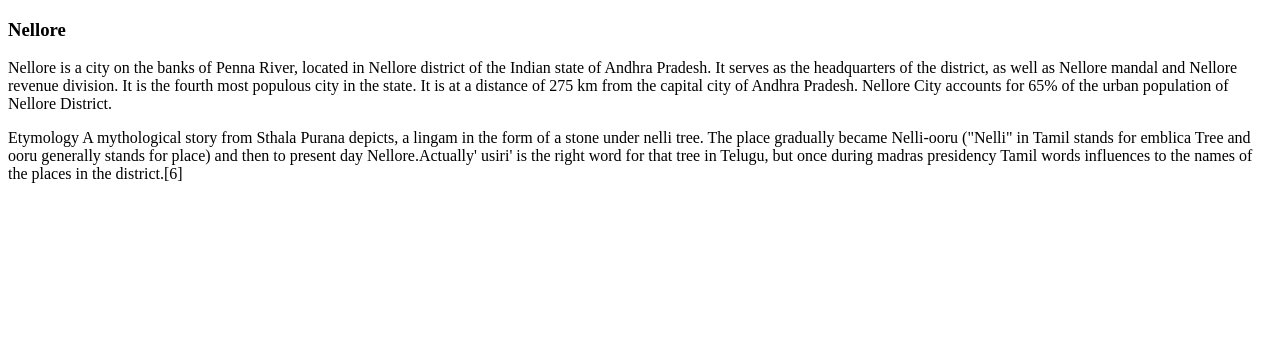
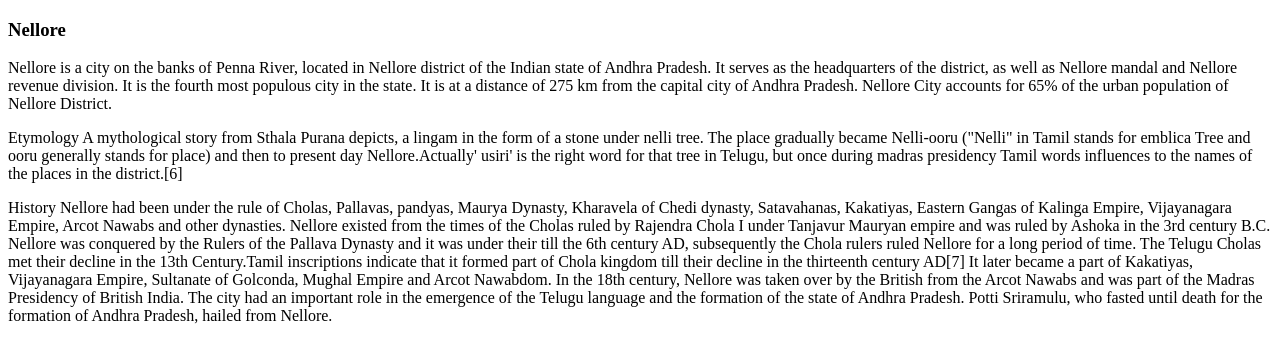
Before and after one commit to JD14133/Intellipaat-capstone-project, a plain HTML site: page index.html in a window 1280 px wide. Drawn offline with Linux system fonts and the light colour scheme.

Commit message:
Nellore histroy commit by JD

```diff
--- a/index.html
+++ b/index.html
@@ -10,5 +10,13 @@
 
 <p>Etymology
     A mythological story from Sthala Purana depicts, a lingam in the form of a stone under nelli tree. The place gradually became Nelli-ooru ("Nelli" in Tamil stands for emblica Tree and ooru generally stands for place) and then to present day Nellore.Actually' usiri' is the right word for that tree in Telugu, but once during madras presidency Tamil words influences to the names of the places in the district.[6]</p>
+
+<p>History
+Nellore had been under the rule of Cholas, Pallavas, pandyas, Maurya Dynasty, Kharavela of Chedi dynasty, Satavahanas, Kakatiyas, Eastern Gangas of Kalinga Empire, Vijayanagara Empire, Arcot Nawabs and other dynasties.
+
+Nellore existed from the times of the Cholas ruled by Rajendra Chola I under Tanjavur Mauryan empire and was ruled by Ashoka in the 3rd century B.C. Nellore was conquered by the Rulers of the Pallava Dynasty and it was under their till the 6th century AD, subsequently the Chola rulers ruled Nellore for a long period of time. The Telugu Cholas met their decline in the 13th Century.Tamil inscriptions indicate that it formed part of Chola kingdom till their decline in the thirteenth century AD[7] It later became a part of Kakatiyas, Vijayanagara Empire, Sultanate of Golconda, Mughal Empire and Arcot Nawabdom. In the 18th century, Nellore was taken over by the British from the Arcot Nawabs and was part of the Madras Presidency of British India.
+
+The city had an important role in the emergence of the Telugu language and the formation of the state of Andhra Pradesh. Potti Sriramulu, who fasted until death for the formation of Andhra Pradesh, hailed from Nellore.</p>
+
 </body>
 </html>
```
